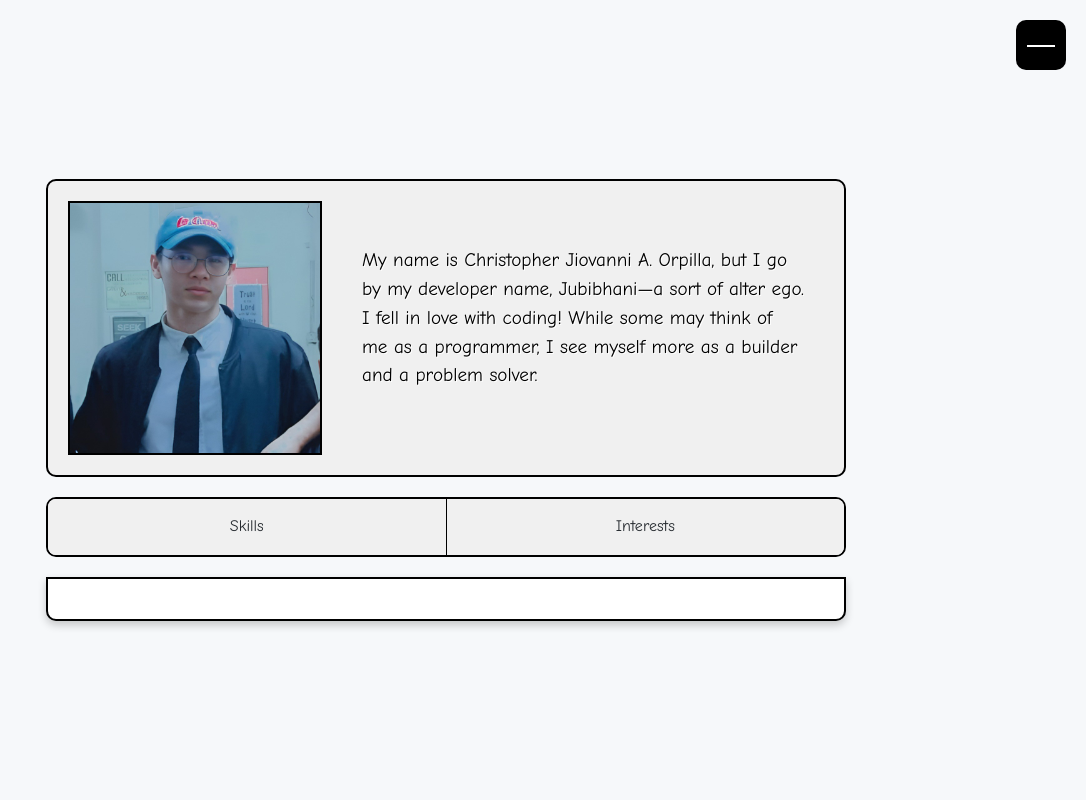
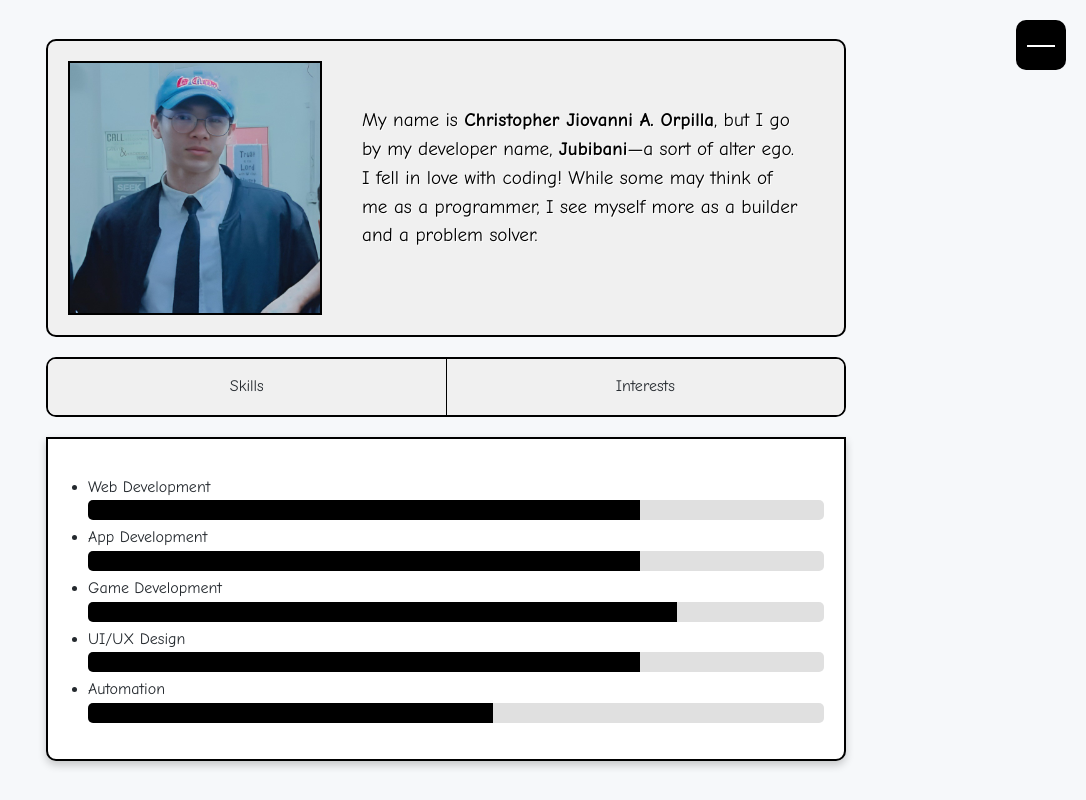
Before and after one commit to Jubibani/Portfolio-Refresh, a plain HTML site: page layout/about.html in a window 1280 px wide. Shown: the whole page, without its empty margins (194-1280 px from the left). Drawn offline with Linux system fonts and the light colour scheme.

Commit message:
style: gamify stats for skills contents

```diff
--- a/layout/about.html
+++ b/layout/about.html
@@ -15,23 +15,49 @@
             <div class="about-me">
                 <img src="../src/me.jpg" alt="A picture of me" class="about-me-image">
                 <p class="about-me-desc">
-                    My name is Christopher Jiovanni A. Orpilla, but I go by my developer name, Jubibhani—a sort of alter ego. I fell in love with coding! While some may think of me as a programmer, I see myself more as a builder and a problem solver.
+                    My name is <strong>Christopher Jiovanni A. Orpilla</strong>, but I go by my developer name, <strong>Jubibani</strong>—a sort of alter ego. I fell in love with coding! While some may think of me as a programmer, I see myself more as a builder and a problem solver.
                 </p>
             </div>
             <div class="tabs">
-                <div class="tab" onclick="openTab(event, 'skills')">Skills</div>
+                <div class="tab active" onclick="openTab(event, 'skills')">Skills</div>
                 <div class="tab" onclick="openTab(event, 'interests')">Interests</div>
             </div>
-            <div id="skills" class="tab-content">
-                <h2>Skills</h2>
-                <ul>
-                    <li>Web Development</li>
-                    <li>App Development</li>
-                    <li>Game Development</li>
-                    <li>UI/UX Design</li>
+            <div id="skills" class="tab-content" style="display: block; max-height: none;">
+                <!-- <h2>Hard Skills</h2> -->
+                <ul class="skills-list">
+                    <li>
+                        <span>Web Development</span>
+                        <div class="progress-bar">
+                            <div class="progress" style="width: 75%;"></div>
+                        </div>
+                    </li>
+                    <li>
+                        <span>App Development</span>
+                        <div class="progress-bar">
+                            <div class="progress" style="width: 75%;"></div>
+                        </div>
+                    </li>
+                    <li>
+                        <span>Game Development</span>
+                        <div class="progress-bar">
+                            <div class="progress" style="width: 80%;"></div>
+                        </div>
+                    </li>
+                    <li>
+                        <span>UI/UX Design</span>
+                        <div class="progress-bar">
+                            <div class="progress" style="width: 75%;"></div>
+                        </div>
+                    </li>
+                    <li>
+                        <span>Automation</span>
+                        <div class="progress-bar">
+                            <div class="progress" style="width: 55%;"></div>
+                        </div>
+                    </li>
                 </ul>
             </div>
-            <div id="interests" class="tab-content" style="display:none;">
+            <div id="interests" class="tab-content" style="display: none;">
                 <h2>Interests</h2>
                 <p>In my free time, I enjoy exploring new technologies, working on personal projects, and contributing to open-source initiatives.</p>
             </div>
--- a/style.css
+++ b/style.css
@@ -338,6 +338,8 @@ main {
     max-width: 800px; /* Limit the width for better readability */
     margin: 0 auto; /* Center the content */
     font-family: 'Lato', sans-serif; /* Use the same font */
+    position: relative; /* Set position to relative */
+    z-index: 1; /* Ensure it stays above other content */
 }
 
 .about h1 {
@@ -417,3 +419,42 @@ main {
         margin-bottom: 10px; /* Add space below the image */
     }
 }
+
+.tabs {
+    margin-top: 20px; /* Add some space above the tabs */
+}
+
+.tab-content {
+    border: 2px solid #000;
+    padding: 20px;
+    background-color: #fff;
+    border-radius: 0 0 10px 10px;
+    box-shadow: 0 4px 8px rgba(0, 0, 0, 0.2);
+    max-height: 0; /* Start with max-height of 0 */
+    overflow: hidden; /* Hide overflow to prevent content from spilling out */
+    transition: max-height 0.3s ease-in-out; /* Animate height changes */
+}
+
+.skills-list {
+    list-style-type: none; /* Remove bullet points */
+    padding: 0; /* Remove padding */
+}
+
+.skills-list li {
+    margin: 10px 0; /* Space between skills */
+    font-family: 'Comic Sans MS', cursive, sans-serif; /* Use the same font */
+}
+
+.progress-bar {
+    background-color: #e0e0e0; /* Light gray background for the progress bar */
+    border-radius: 5px; /* Rounded corners */
+    overflow: hidden; /* Hide overflow */
+    height: 20px; /* Height of the progress bar */
+    width: 100%; /* Full width */
+}
+
+.progress {
+    background-color: #000000; /* Blue color for the progress */
+    height: 100%; /* Full height */
+    transition: width 0.3s ease; /* Smooth transition for width change */
+}
```
